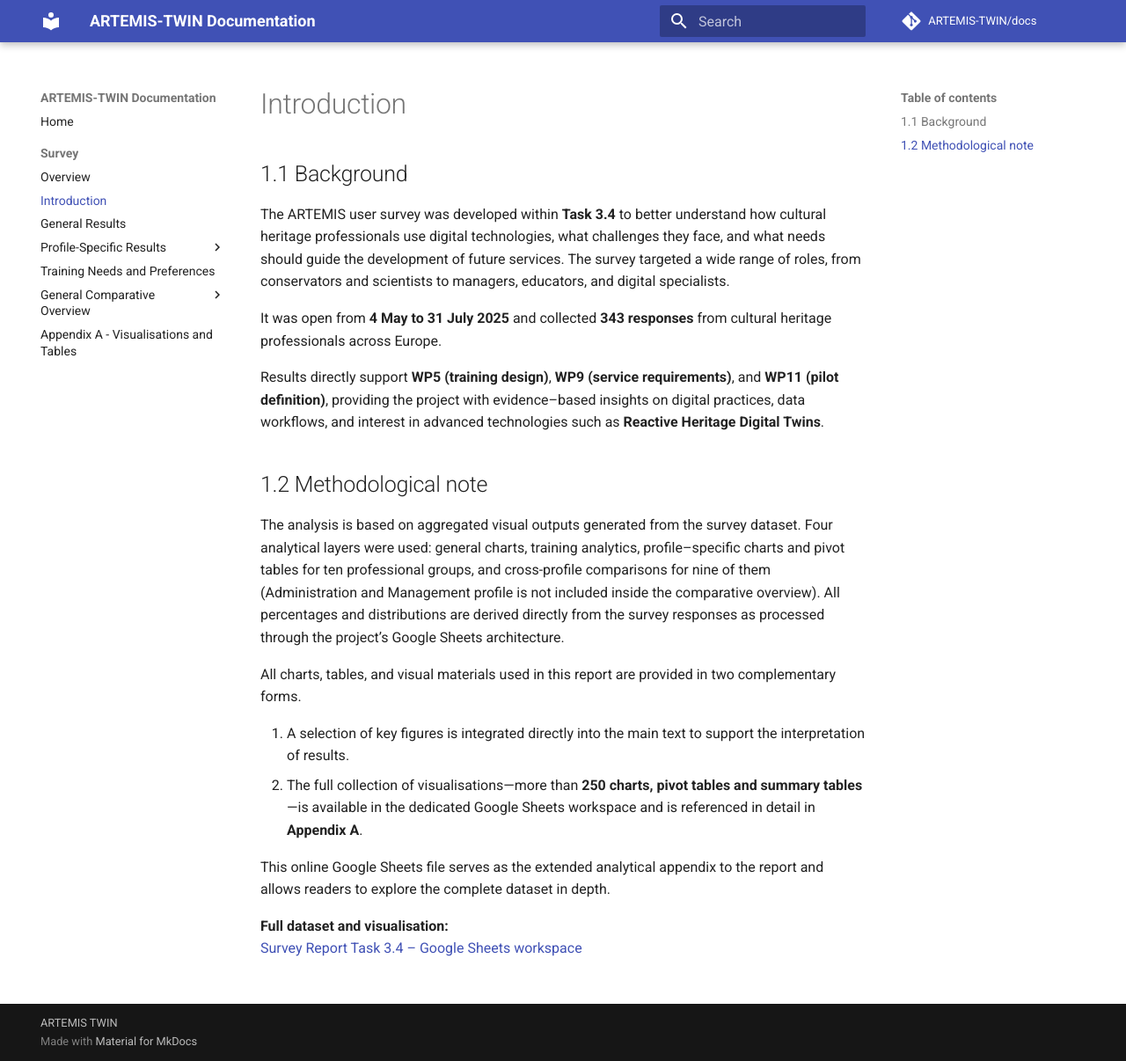
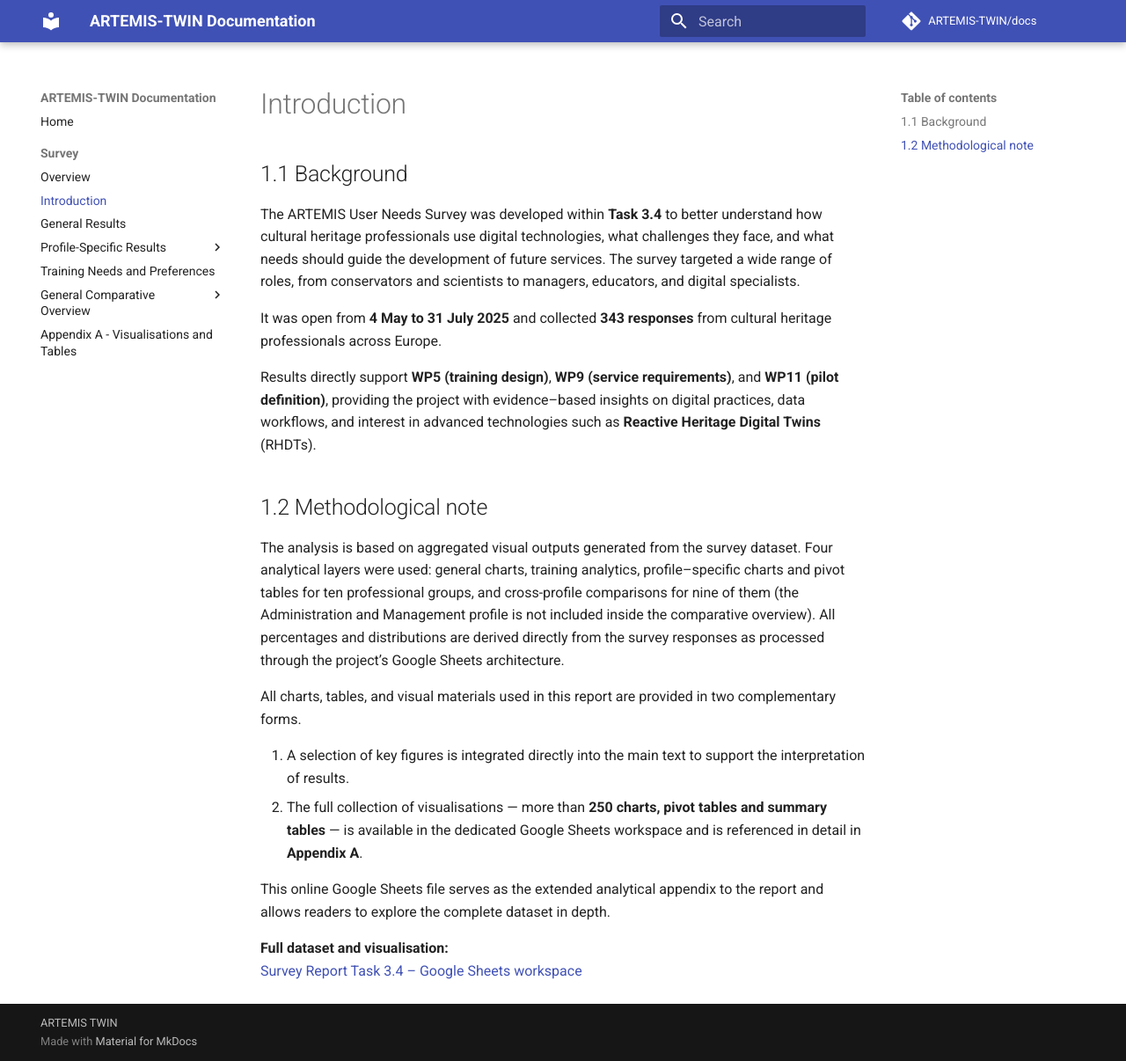
Before and after one commit to ARTEMIS-TWIN/Docs, an MkDocs documentation site: the page built from docs/survey/01-introduction.md, in a window 1280 px wide and 1206 px high. Shown: the whole window at 88% size. Built offline with MkDocs 1.6.1 and Material for MkDocs 9.7.7, drawn with Linux system fonts in a browser that asks for light colours; comment, search, counter and statistics services are not loaded.

Commit message:
Update 01-introduction.md

```diff
--- a/docs/survey/01-introduction.md
+++ b/docs/survey/01-introduction.md
@@ -2,20 +2,20 @@
 
 ## 1.1 Background
 
-The ARTEMIS user survey was developed within **Task 3.4** to better understand how cultural heritage professionals use digital technologies, what challenges they face, and what needs should guide the development of future services. The survey targeted a wide range of roles, from conservators and scientists to managers, educators, and digital specialists.
+The ARTEMIS User Needs Survey was developed within **Task 3.4** to better understand how cultural heritage professionals use digital technologies, what challenges they face, and what needs should guide the development of future services. The survey targeted a wide range of roles, from conservators and scientists to managers, educators, and digital specialists.
 
 It was open from **4 May to 31 July 2025** and collected **343 responses** from cultural heritage professionals across Europe.
 
-Results directly support **WP5 (training design)**, **WP9 (service requirements)**, and **WP11 (pilot definition)**, providing the project with evidence–based insights on digital practices, data workflows, and interest in advanced technologies such as **Reactive Heritage Digital Twins**.
+Results directly support **WP5 (training design)**, **WP9 (service requirements)**, and **WP11 (pilot definition)**, providing the project with evidence–based insights on digital practices, data workflows, and interest in advanced technologies such as **Reactive Heritage Digital Twins** (RHDTs).
 
 ## 1.2 Methodological note
 
-The analysis is based on aggregated visual outputs generated from the survey dataset. Four analytical layers were used: general charts, training analytics, profile–specific charts and pivot tables for ten professional groups, and cross-profile comparisons for nine of them (Administration and Management profile is not included inside the comparative overview). All percentages and distributions are derived directly from the survey responses as processed through the project’s Google Sheets architecture.
+The analysis is based on aggregated visual outputs generated from the survey dataset. Four analytical layers were used: general charts, training analytics, profile–specific charts and pivot tables for ten professional groups, and cross-profile comparisons for nine of them (the Administration and Management profile is not included inside the comparative overview). All percentages and distributions are derived directly from the survey responses as processed through the project’s Google Sheets architecture.
 
 All charts, tables, and visual materials used in this report are provided in two complementary forms.
 
 1. A selection of key figures is integrated directly into the main text to support the interpretation of results.
-2. The full collection of visualisations—more than **250 charts, pivot tables and summary tables**—is available in the dedicated Google Sheets workspace and is referenced in detail in **Appendix A**.
+2. The full collection of visualisations — more than **250 charts, pivot tables and summary tables** — is available in the dedicated Google Sheets workspace and is referenced in detail in **Appendix A**.
 
 This online Google Sheets file serves as the extended analytical appendix to the report and allows readers to explore the complete dataset in depth.
 
```
